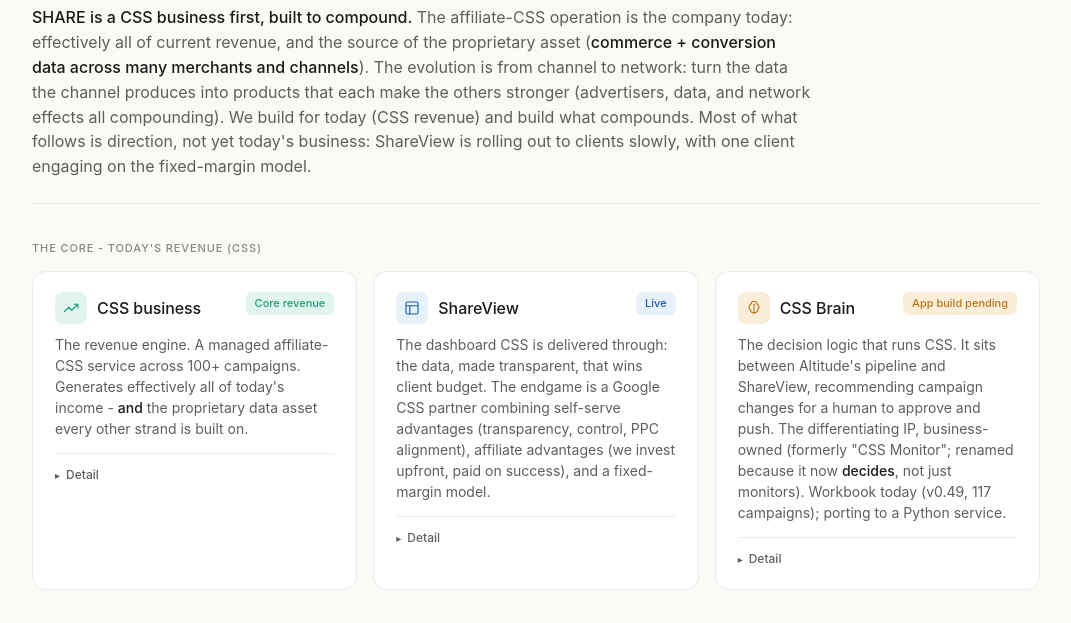
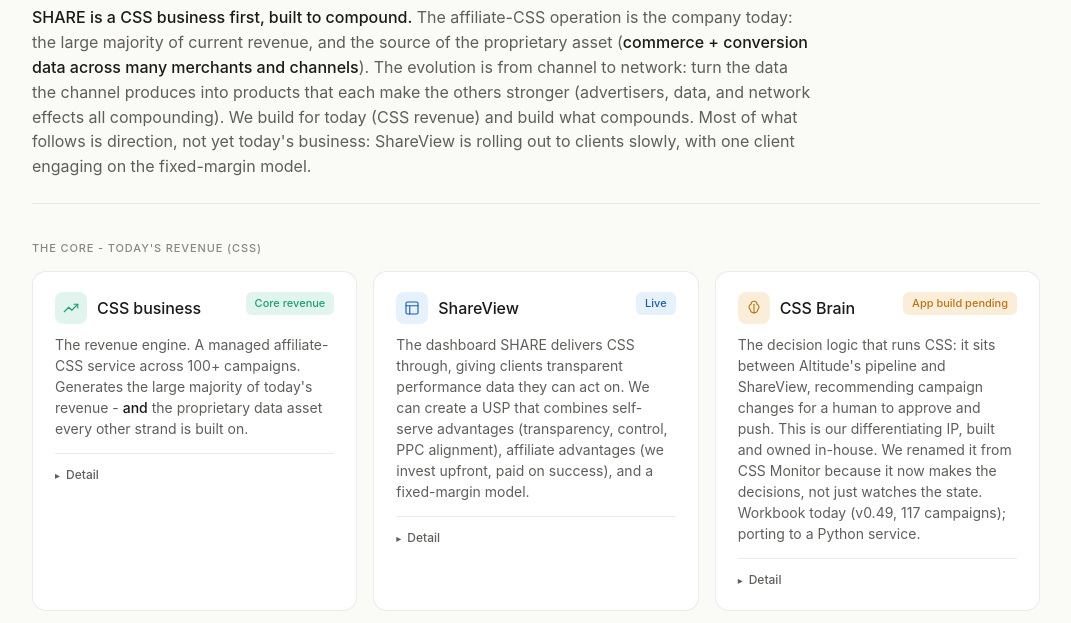
Before and after one commit to g-slatter/SHARE-strategy, a plain HTML site: page index.html in a window 1280 px wide. Shown: the part 82-705 px from the top of the page, without its empty margins (104-1175 px from the left). Drawn offline with Linux system fonts and the light colour scheme.

Commit message:
Add files via upload

```diff
--- a/index.html
+++ b/index.html
@@ -233,7 +233,7 @@
 
 <header>
   <h1>SHARE - platform strategy</h1>
-  <p class="thesis"><strong>SHARE is a CSS business first, built to compound.</strong> The affiliate-CSS operation is the company today: effectively all of current revenue, and the source of the proprietary asset (<strong>commerce + conversion data across many merchants and channels</strong>). The evolution is from channel to network: turn the data the channel produces into products that each make the others stronger (advertisers, data, and network effects all compounding). We build for today (CSS revenue) and build what compounds. Most of what follows is direction, not yet today's business: ShareView is rolling out to clients slowly, with one client engaging on the fixed-margin model.</p>
+  <p class="thesis"><strong>SHARE is a CSS business first, built to compound.</strong> The affiliate-CSS operation is the company today: the large majority of current revenue, and the source of the proprietary asset (<strong>commerce + conversion data across many merchants and channels</strong>). The evolution is from channel to network: turn the data the channel produces into products that each make the others stronger (advertisers, data, and network effects all compounding). We build for today (CSS revenue) and build what compounds. Most of what follows is direction, not yet today's business: ShareView is rolling out to clients slowly, with one client engaging on the fixed-margin model.</p>
 </header>
 
 <section>
@@ -250,7 +250,7 @@
         </div>
         <span class="badge badge-live">Core revenue</span>
       </div>
-      <p class="card-summary">The revenue engine. A managed affiliate-CSS service across 100+ campaigns. Generates effectively all of today's income - <strong>and</strong> the proprietary data asset every other strand is built on.</p>
+      <p class="card-summary">The revenue engine. A managed affiliate-CSS service across 100+ campaigns. Generates the large majority of today's revenue - <strong>and</strong> the proprietary data asset every other strand is built on.</p>
       <details>
         <summary>Detail</summary>
         <div class="detail-content">
@@ -276,7 +276,7 @@
         </div>
         <span class="badge badge-developed">Live</span>
       </div>
-      <p class="card-summary">The dashboard CSS is delivered through: the data, made transparent, that wins client budget. The endgame is a Google CSS partner combining self-serve advantages (transparency, control, PPC alignment), affiliate advantages (we invest upfront, paid on success), and a fixed-margin model.</p>
+      <p class="card-summary">The dashboard SHARE delivers CSS through, giving clients transparent performance data they can act on. We can create a USP that combines self-serve advantages (transparency, control, PPC alignment), affiliate advantages (we invest upfront, paid on success), and a fixed-margin model.</p>
       <details>
         <summary>Detail</summary>
         <div class="detail-content">
@@ -302,7 +302,7 @@
         </div>
         <span class="badge badge-developing">App build pending</span>
       </div>
-      <p class="card-summary">The decision logic that runs CSS. It sits between Altitude's pipeline and ShareView, recommending campaign changes for a human to approve and push. The differentiating IP, business-owned (formerly "CSS Monitor"; renamed because it now <strong>decides</strong>, not just monitors). Workbook today (v0.49, 117 campaigns); porting to a Python service.</p>
+      <p class="card-summary">The decision logic that runs CSS: it sits between Altitude's pipeline and ShareView, recommending campaign changes for a human to approve and push. This is our differentiating IP, built and owned in-house. We renamed it from CSS Monitor because it now makes the decisions, not just watches the state. Workbook today (v0.49, 117 campaigns); porting to a Python service.</p>
       <details>
         <summary>Detail</summary>
         <div class="detail-content">
```
